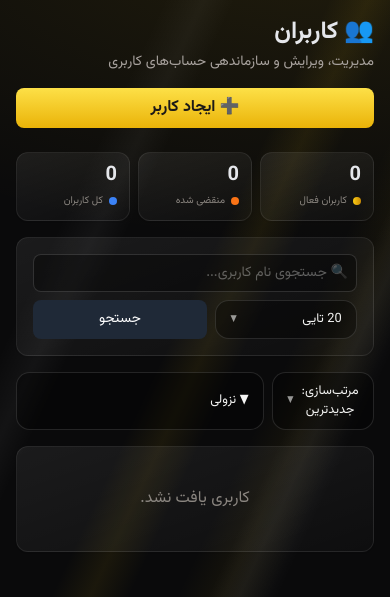
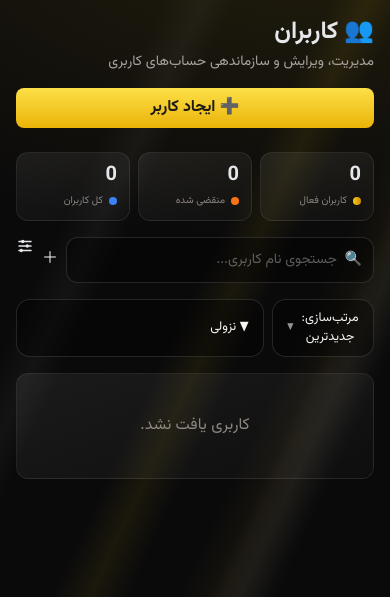
Before and after one commit to asd1asd00000/conf-to-sub, a FastAPI app: page /admin/users in a window 390 px wide. Shown: the top 597 px of the page. Run offline with FastAPI, Linux system fonts and the light colour scheme; the visitor is signed in with stand-in values (Sample User, id 1); style sheets or scripts are compiled from the project's sources.

Commit message:
Update users.html

```diff
--- a/app/templates/users.html
+++ b/app/templates/users.html
@@ -35,12 +35,11 @@
     </div>
 </div>
 
-<!-- جستجو -->
-<div class="bg-white rounded-xl shadow-sm p-4 mb-4">
-    <form method="get" action="/admin/users" class="flex flex-col md:flex-row gap-2">
-        <input type="text" name="q" value="{{ q }}" placeholder="🔍 جستجوی نام کاربری..." class="w-full md:flex-1 p-2 border border-gray-300 rounded-lg focus:ring-2 focus:ring-blue-500 focus:outline-none text-sm">
-        <div class="flex gap-2">
-            <div class="menu relative flex-1 md:flex-none md:w-28">
+<!-- جستجو: دسکتاپ (بدون تغییر) -->
+<div class="hidden md:block bg-white rounded-xl shadow-sm p-4 mb-4">
+    <form method="get" action="/admin/users" class="flex flex-row gap-2">
+        <input type="text" name="q" value="{{ q }}" placeholder="🔍 جستجوی نام کاربری..." class="flex-1 p-2 border border-gray-300 rounded-lg focus:ring-2 focus:ring-blue-500 focus:outline-none text-sm">
+        <div class="menu relative w-28">
             <button type="button" class="menu-btn" onclick="toggleMenu(this)">
                 <span>{{ per_page }} تایی</span><span class="text-[9px] opacity-60">▼</span>
             </button>
@@ -50,10 +49,55 @@
                 {% endfor %}
             </div>
         </div>
-            <button class="flex-1 md:flex-none bg-gray-800 text-white px-4 py-2 rounded-lg text-sm">جستجو</button>
-            {% if q %}<a href="/admin/users" class="flex-1 md:flex-none text-center bg-gray-200 text-gray-700 px-4 py-2 rounded-lg text-sm">حذف فیلتر</a>{% endif %}
+        <button class="bg-gray-800 text-white px-4 py-2 rounded-lg text-sm">جستجو</button>
+        {% if q %}<a href="/admin/users" class="text-center bg-gray-200 text-gray-700 px-4 py-2 rounded-lg text-sm">حذف فیلتر</a>{% endif %}
+    </form>
 </div>
+
+<!-- جستجو زنده + اقدامات: فقط موبایل -->
+<div class="md:hidden flex gap-2 mb-4">
+    <form method="get" action="/admin/users" id="liveSearchForm" class="relative flex-1">
+        <input type="text" name="q" value="{{ q }}" placeholder="جستجوی نام کاربری..."
+               oninput="liveSearch(this.value)"
+               class="w-full p-3 pr-9 {% if q %}pl-9{% endif %} rounded-xl text-sm">
+        <span class="absolute right-3 top-1/2 -translate-y-1/2 text-gray-500 pointer-events-none text-sm">🔍</span>
+        {% if q %}
+        <button type="button" onclick="clearSearch()" class="absolute left-3 top-1/2 -translate-y-1/2 text-gray-400 text-sm">✕</button>
+        {% endif %}
+        <input type="hidden" name="sort" value="{{ sort }}">
+        <input type="hidden" name="order" value="{{ order }}">
+        <input type="hidden" name="per_page" value="{{ per_page }}">
     </form>
+
+    <button type="button" onclick="openCreateModal()" class="icon-btn icon-btn-gold" title="ایجاد کاربر">＋</button>
+
+    <div class="menu relative menu-left">
+        <button type="button" class="icon-btn" onclick="toggleMenu(this)" title="مرتب‌سازی و نمایش">
+            <svg width="18" height="18" viewBox="0 0 24 24" fill="none" stroke="currentColor" stroke-width="2" stroke-linecap="round">
+                <line x1="4" y1="6" x2="20" y2="6"/><circle cx="9" cy="6" r="2.2" fill="currentColor" stroke="none"/>
+                <line x1="4" y1="12" x2="20" y2="12"/><circle cx="15" cy="12" r="2.2" fill="currentColor" stroke="none"/>
+                <line x1="4" y1="18" x2="20" y2="18"/><circle cx="7" cy="18" r="2.2" fill="currentColor" stroke="none"/>
+            </svg>
+        </button>
+        <div class="menu-panel hidden w-64">
+            <div class="menu-title">مرتب‌سازی بر اساس</div>
+            <a href="?sort=&order={{ order }}&per_page={{ per_page }}{% if q %}&q={{ q }}{% endif %}" class="menu-item {{ 'menu-active' if sort == '' }}">جدیدترین{{ ' ✓' if sort == '' }}</a>
+            <a href="?sort=expire&order={{ order }}&per_page={{ per_page }}{% if q %}&q={{ q }}{% endif %}" class="menu-item {{ 'menu-active' if sort == 'expire' }}">تاریخ انقضا{{ ' ✓' if sort == 'expire' }}</a>
+            <a href="?sort=percent&order={{ order }}&per_page={{ per_page }}{% if q %}&q={{ q }}{% endif %}" class="menu-item {{ 'menu-active' if sort == 'percent' }}">مصرف زمان{{ ' ✓' if sort == 'percent' }}</a>
+            <a href="?sort=updates&order={{ order }}&per_page={{ per_page }}{% if q %}&q={{ q }}{% endif %}" class="menu-item {{ 'menu-active' if sort == 'updates' }}">تعداد آپدیت ساب{{ ' ✓' if sort == 'updates' }}</a>
+            <div class="menu-title">ترتیب</div>
+            <a href="?sort={{ sort }}&order=desc&per_page={{ per_page }}{% if q %}&q={{ q }}{% endif %}" class="menu-item {{ 'menu-active' if order == 'desc' }}">نزولی{{ ' ✓' if order == 'desc' }}</a>
+            <a href="?sort={{ sort }}&order=asc&per_page={{ per_page }}{% if q %}&q={{ q }}{% endif %}" class="menu-item {{ 'menu-active' if order == 'asc' }}">صعودی{{ ' ✓' if order == 'asc' }}</a>
+            <div class="menu-title">تعداد در صفحه</div>
+            {% for n in [10, 20, 50, 100] %}
+            <a href="?sort={{ sort }}&order={{ order }}&per_page={{ n }}{% if q %}&q={{ q }}{% endif %}" class="menu-item {{ 'menu-active' if per_page == n }}">{{ n }} تایی{{ ' ✓' if per_page == n }}</a>
+            {% endfor %}
+            {% if q %}
+            <div class="menu-title">فیلتر</div>
+            <a href="?sort={{ sort }}&order={{ order }}&per_page={{ per_page }}" class="menu-item" style="color:#f87171;">✕ حذف فیلتر جستجو</a>
+            {% endif %}
+        </div>
+    </div>
 </div>
 
 <!-- سورت موبایل -->
```
Lines whose indentation alone changed are shown as unchanged.
